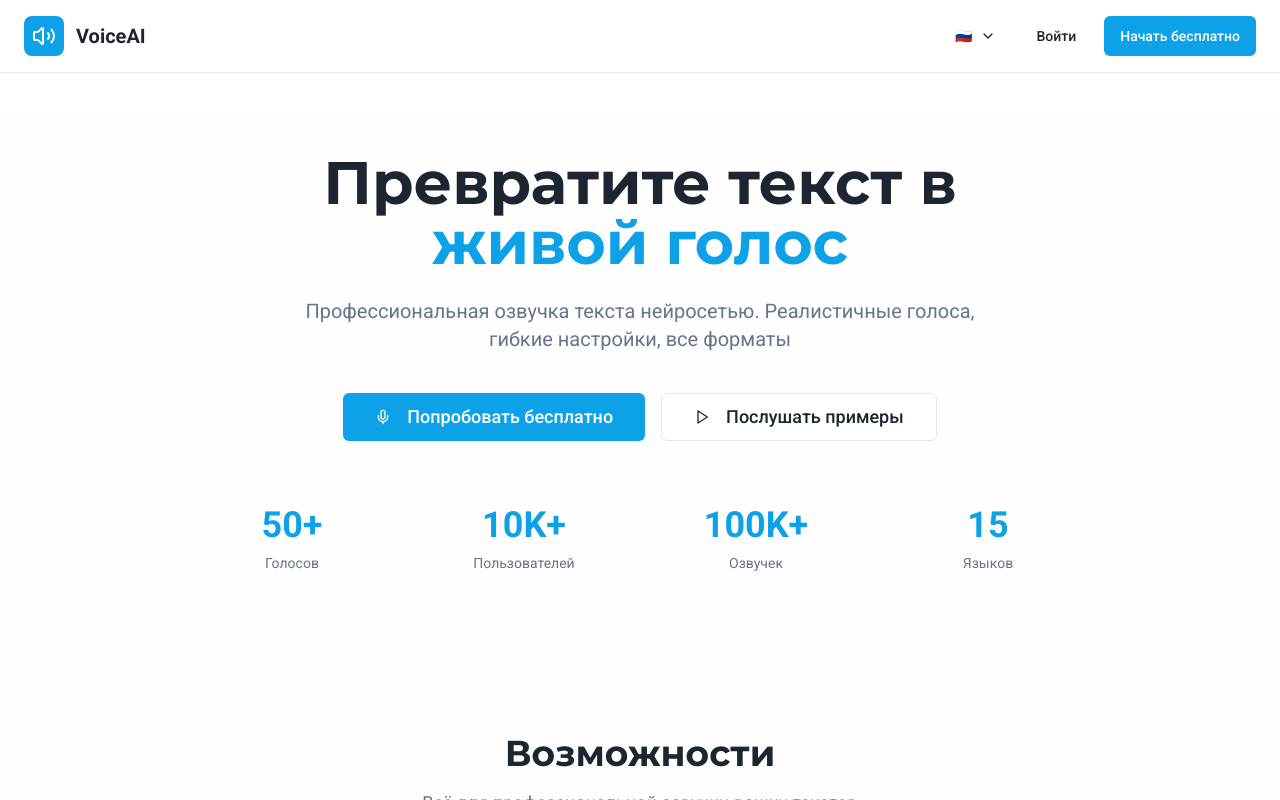
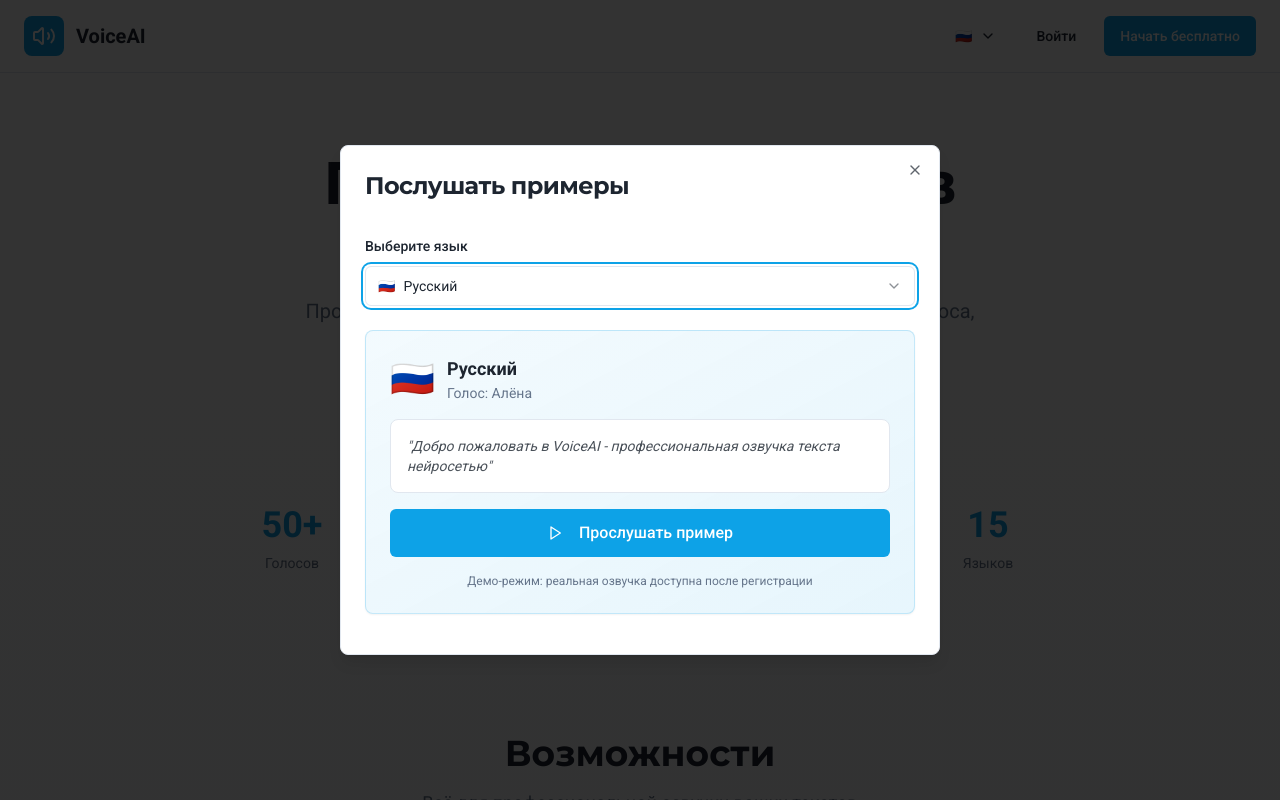
Before and after one commit to pr-poehali-dev/voice-text-application, a React (Vite) app: page / in a window 1280 px wide. Both pictures are taken after a click on the button "Послушать примеры". Shown: the top 800 px of the page. Built offline with nearby package versions, Linux system fonts and the light colour scheme.

Commit message:
Добавлены примеры для прослушивания

```diff
--- a/src/pages/Landing.tsx
+++ b/src/pages/Landing.tsx
@@ -1,11 +1,42 @@
+import { useState } from "react";
 import { Button } from "@/components/ui/button";
 import { Card, CardContent, CardHeader, CardTitle } from "@/components/ui/card";
+import { Dialog, DialogContent, DialogHeader, DialogTitle } from "@/components/ui/dialog";
+import { Select, SelectContent, SelectItem, SelectTrigger, SelectValue } from "@/components/ui/select";
 import Icon from "@/components/ui/icon";
 import { useLanguage } from "@/contexts/LanguageContext";
 import { LanguageSwitcher } from "@/components/LanguageSwitcher";
 
 const Landing = ({ onNavigate }: { onNavigate: (page: string) => void }) => {
   const { t } = useLanguage();
+  const [showSamples, setShowSamples] = useState(false);
+  const [selectedSampleLang, setSelectedSampleLang] = useState("ru");
+  const [isPlaying, setIsPlaying] = useState(false);
+
+  const voiceSamples = [
+    { lang: "ru", flag: "🇷🇺", name: "Русский", voice: "Алёна", text: "Добро пожаловать в VoiceAI - профессиональная озвучка текста нейросетью" },
+    { lang: "en", flag: "🇬🇧", name: "English", voice: "Jane", text: "Welcome to VoiceAI - professional text-to-speech powered by neural networks" },
+    { lang: "es", flag: "🇪🇸", name: "Español", voice: "María", text: "Bienvenido a VoiceAI - conversión profesional de texto a voz con redes neuronales" },
+    { lang: "fr", flag: "🇫🇷", name: "Français", voice: "Amélie", text: "Bienvenue sur VoiceAI - synthèse vocale professionnelle par réseaux neuronaux" },
+    { lang: "de", flag: "🇩🇪", name: "Deutsch", voice: "Lea", text: "Willkommen bei VoiceAI - professionelle Text-zu-Sprache mit neuronalen Netzen" },
+    { lang: "it", flag: "🇮🇹", name: "Italiano", voice: "Sofia", text: "Benvenuto su VoiceAI - sintesi vocale professionale con reti neurali" },
+    { lang: "pt", flag: "🇵🇹", name: "Português", voice: "Ana", text: "Bem-vindo ao VoiceAI - conversão profissional de texto em fala com redes neurais" },
+    { lang: "zh", flag: "🇨🇳", name: "中文", voice: "Li", text: "欢迎使用VoiceAI - 由神经网络驱动的专业文本转语音" },
+    { lang: "ja", flag: "🇯🇵", name: "日本語", voice: "Yuki", text: "VoiceAIへようこそ - ニューラルネットワークによるプロフェッショナルな音声合成" },
+    { lang: "ko", flag: "🇰🇷", name: "한국어", voice: "Minjee", text: "VoiceAI에 오신 것을 환영합니다 - 신경망 기반 전문 텍스트 음성 변환" },
+    { lang: "ar", flag: "🇸🇦", name: "العربية", voice: "Fatima", text: "مرحبا بك في VoiceAI - تحويل نص احترافي إلى كلام بالشبكات العصبية" },
+    { lang: "hi", flag: "🇮🇳", name: "हिन्दी", voice: "Priya", text: "VoiceAI में आपका स्वागत है - तंत्रिका नेटवर्क द्वारा संचालित पेशेवर पाठ-से-भाषण" },
+    { lang: "tr", flag: "🇹🇷", name: "Türkçe", voice: "Aylin", text: "VoiceAI'ye hoş geldiniz - sinir ağları ile profesyonel metinden sese dönüşüm" },
+    { lang: "pl", flag: "🇵🇱", name: "Polski", voice: "Anna", text: "Witamy w VoiceAI - profesjonalna synteza mowy oparta na sieciach neuronowych" },
+    { lang: "kk", flag: "🇰🇿", name: "Қазақша", voice: "Айнұр", text: "VoiceAI-ге қош келдіңіз - нейрондық желілермен қуатталған кәсіби мәтінді дауысқа айналдыру" },
+  ];
+
+  const currentSample = voiceSamples.find(s => s.lang === selectedSampleLang) || voiceSamples[0];
+
+  const handlePlaySample = () => {
+    setIsPlaying(true);
+    setTimeout(() => setIsPlaying(false), 3000);
+  };
 
   const features = [
     {
@@ -71,7 +102,7 @@ const Landing = ({ onNavigate }: { onNavigate: (page: string) => void }) => {
             <Icon name="Mic" size={20} className="mr-2" />
             {t("hero.try_free")}
           </Button>
-          <Button size="lg" variant="outline" className="h-12 px-8 text-lg">
+          <Button size="lg" variant="outline" className="h-12 px-8 text-lg" onClick={() => setShowSamples(true)}>
             <Icon name="Play" size={20} className="mr-2" />
             {t("hero.listen_samples")}
           </Button>
@@ -273,6 +304,75 @@ const Landing = ({ onNavigate }: { onNavigate: (page: string) => void }) => {
           <p>© 2025 VoiceAI. Все права защищены.</p>
         </div>
       </footer>
+
+      <Dialog open={showSamples} onOpenChange={setShowSamples}>
+        <DialogContent className="sm:max-w-[600px]">
+          <DialogHeader>
+            <DialogTitle className="text-2xl font-bold">{t("hero.listen_samples")}</DialogTitle>
+          </DialogHeader>
+          <div className="space-y-6 py-4">
+            <div className="space-y-2">
+              <label className="text-sm font-medium">Выберите язык</label>
+              <Select value={selectedSampleLang} onValueChange={setSelectedSampleLang}>
+                <SelectTrigger className="w-full">
+                  <SelectValue />
+                </SelectTrigger>
+                <SelectContent className="max-h-[300px]">
+                  {voiceSamples.map((sample) => (
+                    <SelectItem key={sample.lang} value={sample.lang}>
+                      <span className="flex items-center gap-2">
+                        <span>{sample.flag}</span>
+                        <span>{sample.name}</span>
+                      </span>
+                    </SelectItem>
+                  ))}
+                </SelectContent>
+              </Select>
+            </div>
+
+            <Card className="bg-gradient-to-br from-primary/5 to-primary/10 border-primary/20">
+              <CardContent className="pt-6">
+                <div className="space-y-4">
+                  <div className="flex items-center gap-3">
+                    <div className="text-4xl">{currentSample.flag}</div>
+                    <div>
+                      <div className="font-semibold text-lg">{currentSample.name}</div>
+                      <div className="text-sm text-muted-foreground">Голос: {currentSample.voice}</div>
+                    </div>
+                  </div>
+
+                  <div className="p-4 bg-white rounded-lg border">
+                    <p className="text-sm text-foreground/80 italic">"{currentSample.text}"</p>
+                  </div>
+
+                  <Button
+                    onClick={handlePlaySample}
+                    disabled={isPlaying}
+                    className="w-full h-12 text-base"
+                    size="lg"
+                  >
+                    {isPlaying ? (
+                      <>
+                        <Icon name="Loader2" size={20} className="mr-2 animate-spin" />
+                        Воспроизведение...
+                      </>
+                    ) : (
+                      <>
+                        <Icon name="Play" size={20} className="mr-2" />
+                        Прослушать пример
+                      </>
+                    )}
+                  </Button>
+
+                  <div className="text-xs text-center text-muted-foreground">
+                    Демо-режим: реальная озвучка доступна после регистрации
+                  </div>
+                </div>
+              </CardContent>
+            </Card>
+          </div>
+        </DialogContent>
+      </Dialog>
     </div>
   );
 };
```
